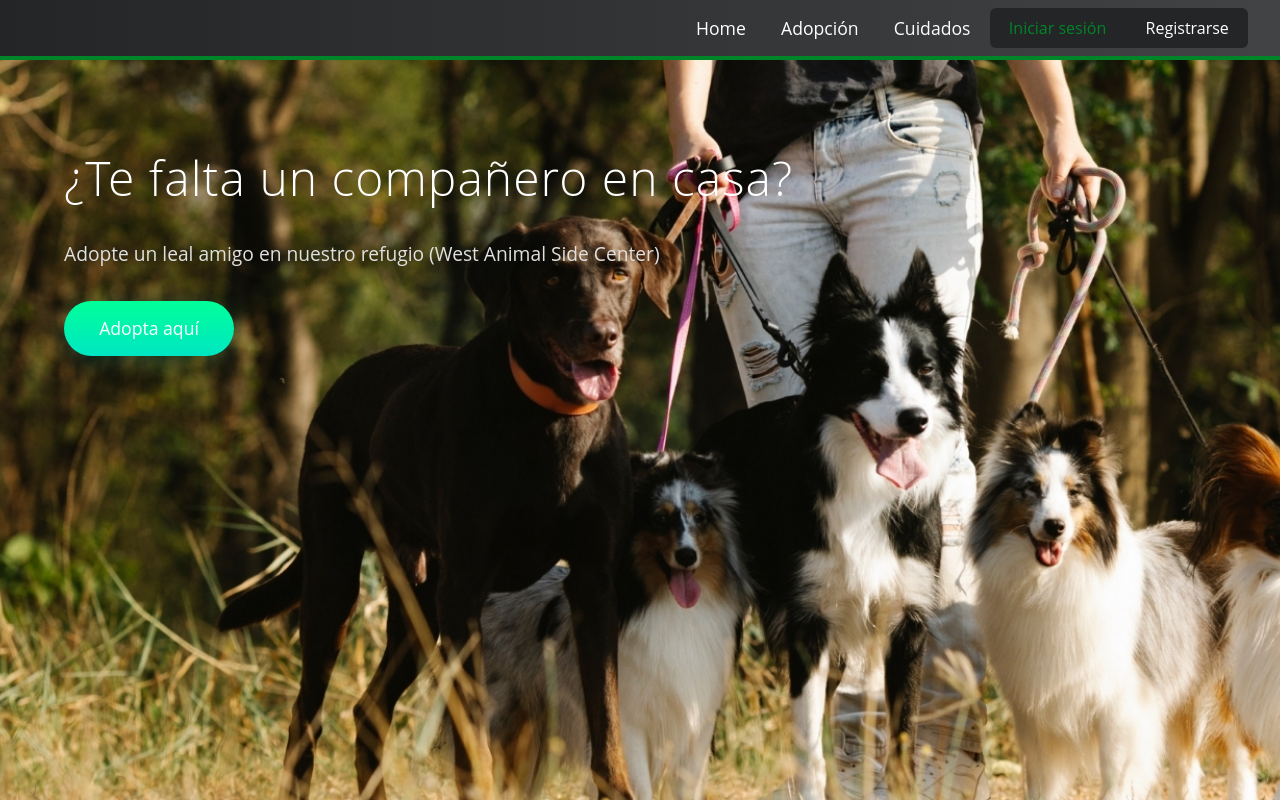
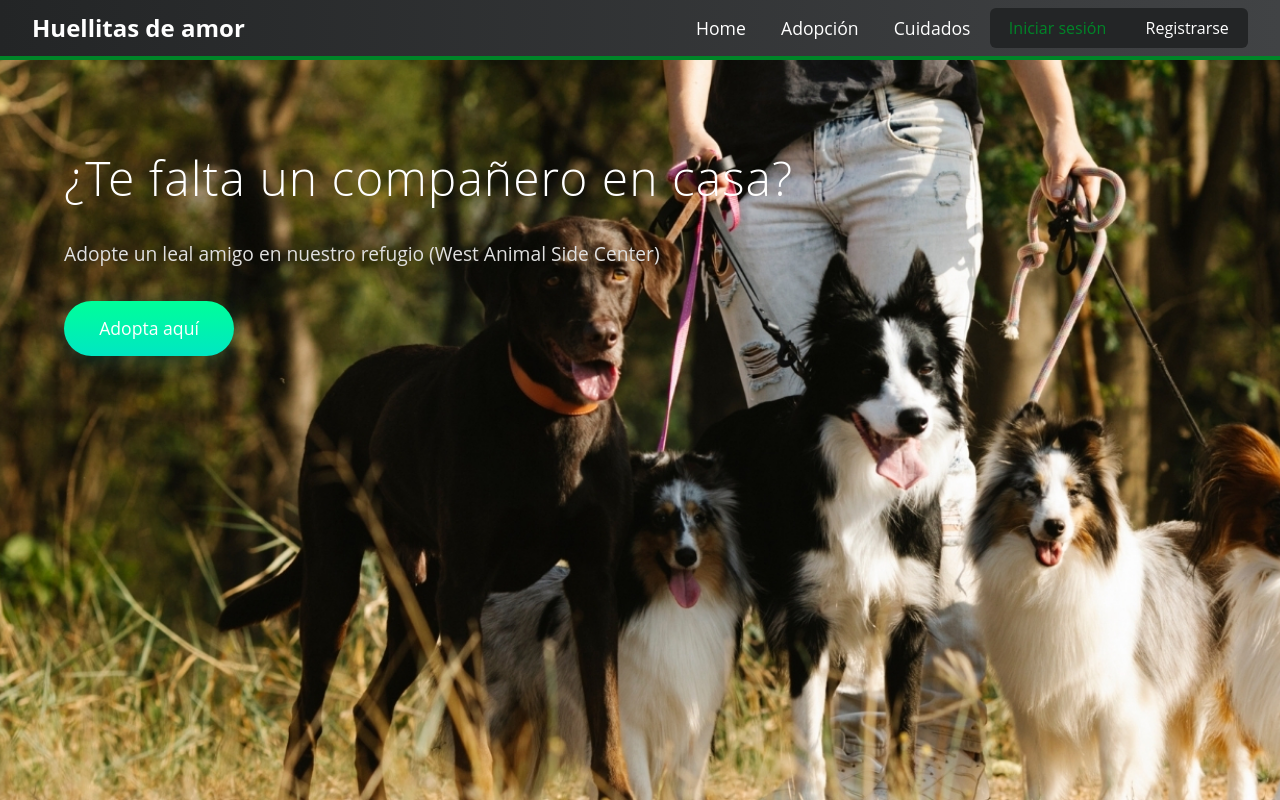
Before and after one commit to rohz11/Refugio-de-animales, a React (Vite) app in the folder frontend/: page / in a window 1280 px wide. Built offline with nearby package versions, Linux system fonts and the light colour scheme.

Commit message:
agregando el nombre del refugio

```diff
--- a/frontend/src/components/Navbar.css
+++ b/frontend/src/components/Navbar.css
@@ -13,6 +13,14 @@
   left: 0;
   z-index: 1000;
   font-family: "Open Sans", Arial, sans-serif;
+}
+
+.navbar-brand {
+  display: block;
+  font-size: 1.5rem;
+  font-weight: bold;
+  color: #fff;
+  margin-right: auto;
 }
 
 .navbar-links {
--- a/frontend/src/components/Navbar.tsx
+++ b/frontend/src/components/Navbar.tsx
@@ -4,6 +4,7 @@ import "./Navbar.css";
 export default function Navbar() {
   return (
     <nav className="navbar">
+      <div className="navbar-brand">Huellitas de amor</div>
       <div className="navbar-links">
         <Link className="nav-link" to="/Home">
           Home
```
